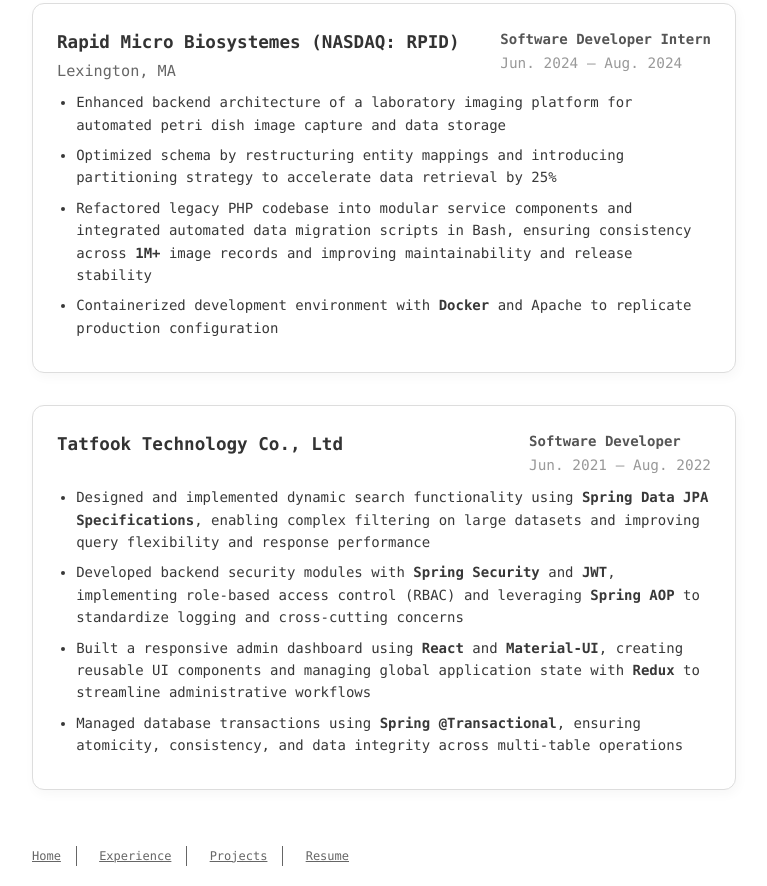
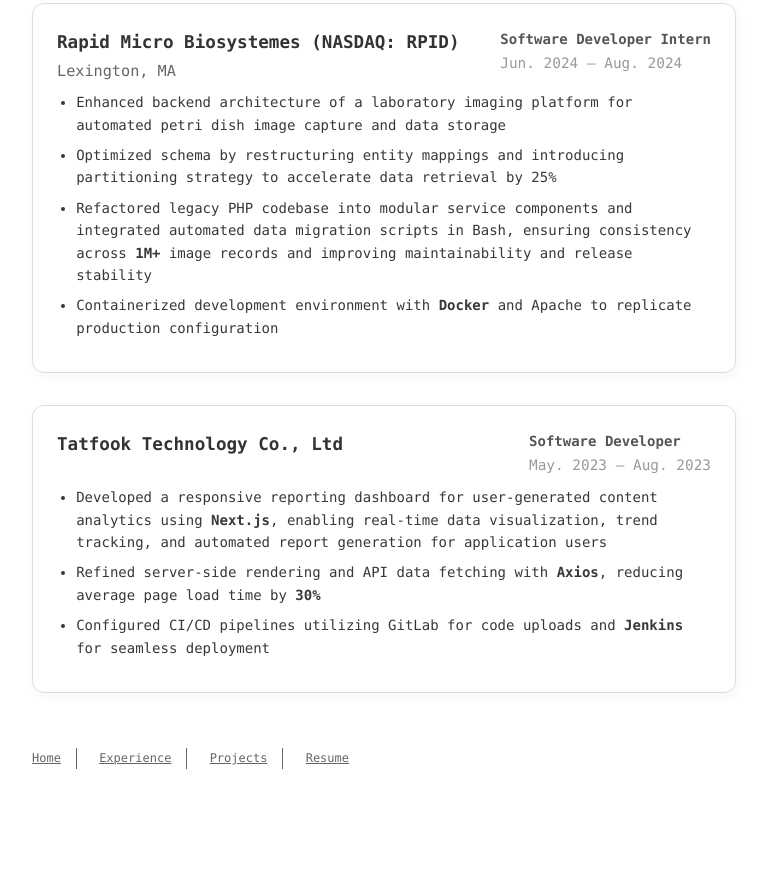
Before and after one commit to Bobbyshu/bobbyshu.github.io, a plain HTML site: page work/index.html in a window 1280 px wide. Shown: the part 1098-1984 px from the top of the page, without its empty margins (256-1023 px from the left). After the commit the page ends 1887 px from the top, so only its background shows below. Drawn offline with nearby package versions, Linux system fonts and the light colour scheme.

Commit message:
Update
Updated work experience details, including date changes and new responsibilities.

```diff
--- a/work/index.html
+++ b/work/index.html
@@ -227,17 +227,14 @@
     </div>
     <div>
       <div class="work-title">Software Developer</div>
-      <div class="work-dates">Jun. 2021 – Aug. 2022</div>
+      <div class="work-dates">May. 2023 – Aug. 2023</div>
     </div>
   </div>
   <ul>
-    <li>Designed and implemented dynamic search functionality using <strong>Spring Data JPA Specifications</strong>, enabling complex filtering on large datasets and improving query flexibility and response performance</li>
-
-<li>Developed backend security modules with <strong>Spring Security</strong> and <strong>JWT</strong>, implementing role-based access control (RBAC) and leveraging <strong>Spring AOP</strong> to standardize logging and cross-cutting concerns</li>
-
-<li>Built a responsive admin dashboard using <strong>React</strong> and <strong>Material-UI</strong>, creating reusable UI components and managing global application state with <strong>Redux</strong> to streamline administrative workflows</li>
-
-<li>Managed database transactions using <strong>Spring @Transactional</strong>, ensuring atomicity, consistency, and data integrity across multi-table operations</li>
+    <li>Developed a responsive reporting dashboard for user-generated content analytics using <strong>Next.js</strong>, enabling real-time data
+ visualization, trend tracking, and automated report generation for application users</li>
+    <li>Refined server-side rendering and API data fetching with <strong>Axios</strong>, reducing average page load time by <strong>30%</strong></li>
+    <li>Configured CI/CD pipelines utilizing GitLab for code uploads and <strong>Jenkins</strong> for seamless deployment</li>
 
   </ul>
 </div>
```
